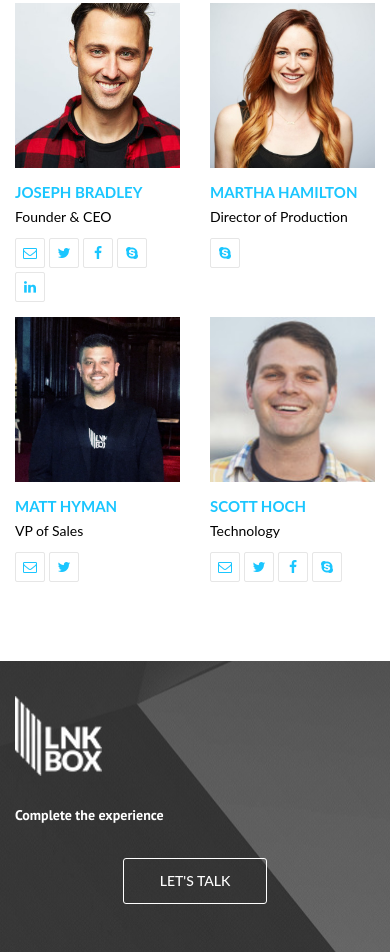
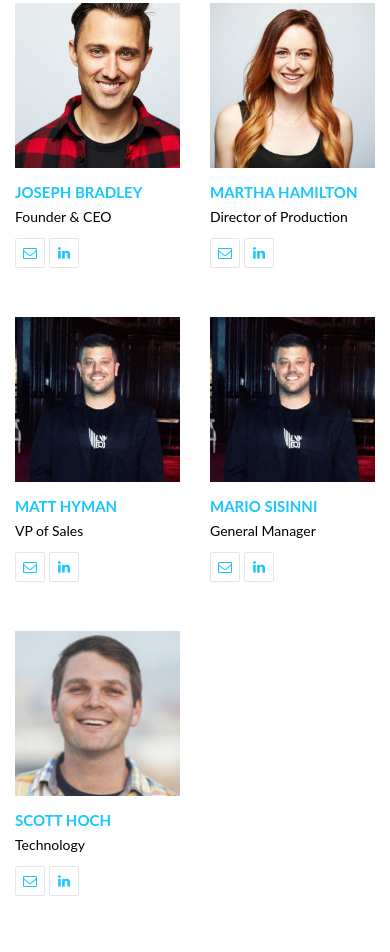
Before and after one commit to blackbox-engineering/lnkbox_group_landing, a plain HTML site: page index.html in a window 390 px wide. Shown: the part 5112-6064 px from the top of the page. Drawn offline with Linux system fonts and the light colour scheme; files whose address does not match are found by name.

Commit message:
better profiles

```diff
--- a/index.html
+++ b/index.html
@@ -261,7 +261,7 @@
 				</p>
 			</div>
 			<div class="section-content row">
-				<div class="col-md-3 col-sm-3 col-xs-6 "  data-duration="500">
+				<div class="col-sm-offset-2 col-sm-4 col-xs-6 "  data-duration="500">
 					<div class="team-member">
 						<div class="photo-wrapper">
 							<div class="overlay-wrapper">
@@ -273,11 +273,8 @@
 										</div>
 									</div>
 									<ul class="socials-block">
-										<li><a href="#" class="email" title="Email"><i class="fa fa-envelope-o"></i></a></li>
-										<li><a href="#" class="twitter" title="Twitter" target="_blank"><i class="fa fa-twitter"></i></a></li>
-										<li><a href="#" class="facebook" title="Facebook" target="_blank"><i class="fa fa-facebook"></i></a></li>
-										<li><a href="#" class="skype" title="Skype"><i class="fa fa-skype"></i></a></li>
-										<li><a href="#" class="linked_in" title="Linkedin" target="_blank"><i class="fa fa-linkedin"></i></a></li>
+										<li><a href="mailto:joseph@lnkboxgroup.com" class="email" title="Email"><i class="fa fa-envelope-o"></i></a></li>
+										<li><a href="https://www.linkedin.com/in/joseph-m-bradley/" class="linked_in" title="Linkedin" target="_blank"><i class="fa fa-linkedin"></i></a></li>
 									</ul>
 								</div>
 							</div>
@@ -287,7 +284,7 @@
 					</div>
 				</div>
 
-				<div class="col-md-3 col-sm-3 col-xs-6 "  data-delay="200" data-duration="500">
+				<div class="col-sm-4 col-xs-6 "  data-delay="200" data-duration="500">
 					<div class="team-member">
 						<div class="photo-wrapper">
 							<div class="overlay-wrapper">
@@ -299,7 +296,8 @@
 										</div>
 									</div>
 									<ul class="socials-block align-center">
-										<li><a href="#" class="skype" title="Skype"><i class="fa fa-skype"></i></a></li>
+										<li><a href="mailto:martha@lnkboxgroup.com" class="email" title="Email"><i class="fa fa-envelope-o"></i></a></li>
+										<li><a href="https://www.linkedin.com/in/martha-hamilton-594aa2a0/" class="linked_in" title="Linkedin" target="_blank"><i class="fa fa-linkedin"></i></a></li>
 									</ul>
 								</div>
 							</div>
@@ -308,8 +306,10 @@
 						<p class="position">Director of Production</p>
 					</div>
 				</div>
+      </div>
 
-				<div class="col-md-3 col-sm-3 col-xs-6 "  data-delay="400" data-duration="500">
+      <div class="row">
+				<div class="col-sm-4 col-xs-6 "  data-delay="400" data-duration="500">
 					<div class="team-member">
 						<div class="photo-wrapper">
 							<div class="overlay-wrapper">
@@ -321,8 +321,8 @@
 										</div>
 									</div>
 									<ul class="socials-block align-center">
-										<li><a href="#" class="email" title="Email"><i class="fa fa-envelope-o"></i></a></li>
-										<li><a href="#" class="twitter" title="Twitter" target="_blank"><i class="fa fa-twitter"></i></a></li>
+										<li><a href="mailto:matt@lnkboxgroup.com" class="email" title="Email"><i class="fa fa-envelope-o"></i></a></li>
+										<li><a href="https://www.linkedin.com/in/matt-hyman-b2044a58/" class="linked_in" title="Linkedin" target="_blank"><i class="fa fa-linkedin"></i></a></li>
 									</ul>
 								</div>
 							</div>
@@ -331,8 +331,30 @@
 						<p class="position">VP of Sales</p>
 					</div>
 				</div>
+				<div class="col-sm-4 col-xs-6 "  data-delay="400" data-duration="500">
+					<div class="team-member">
+						<div class="photo-wrapper">
+							<div class="overlay-wrapper">
+								<img src="assets/img/people/team-3.jpg" alt="">
+								<div class="overlay-content">
+									<div class="text-wrapper">
+										<div class="text-container">
+											<p>What up Kona!</p>
+										</div>
+									</div>
+									<ul class="socials-block align-center">
+										<li><a href="mailto:mario@lnkboxgroup.com" class="email" title="Email"><i class="fa fa-envelope-o"></i></a></li>
+										<li><a href="https://www.linkedin.com/in/mario-sisinni-b2741256/" class="linked_in" title="Linkedin" target="_blank"><i class="fa fa-linkedin"></i></a></li>
+									</ul>
+								</div>
+							</div>
+						</div>
+						<h5 class="name">Mario Sisinni</h5>
+						<p class="position">General Manager</p>
+					</div>
+				</div>
 
-				<div class="col-md-3 col-sm-3 col-xs-6 "  data-delay="600" data-duration="500">
+				<div class="col-sm-4 col-xs-6"  data-delay="400" data-duration="500">
 					<div class="team-member">
 						<div class="photo-wrapper">
 							<div class="overlay-wrapper">
@@ -344,10 +366,8 @@
 										</div>
 									</div>
 									<ul class="socials-block">
-										<li><a href="#" class="email" title="Email"><i class="fa fa-envelope-o"></i></a></li>
-										<li><a href="#" class="twitter" title="Twitter" target="_blank"><i class="fa fa-twitter"></i></a></li>
-										<li><a href="#" class="facebook" title="Facebook" target="_blank"><i class="fa fa-facebook"></i></a></li>
-										<li><a href="#" class="skype" title="Skype"><i class="fa fa-skype"></i></a></li>
+										<li><a href="mailto:scott@blackboxengineering.work" class="email" title="Email"><i class="fa fa-envelope-o"></i></a></li>
+										<li><a href="https://www.linkedin.com/in/correlator/" class="linked_in" title="Linkedin" target="_blank"><i class="fa fa-linkedin"></i></a></li>
 									</ul>
 								</div>
 							</div>
```
